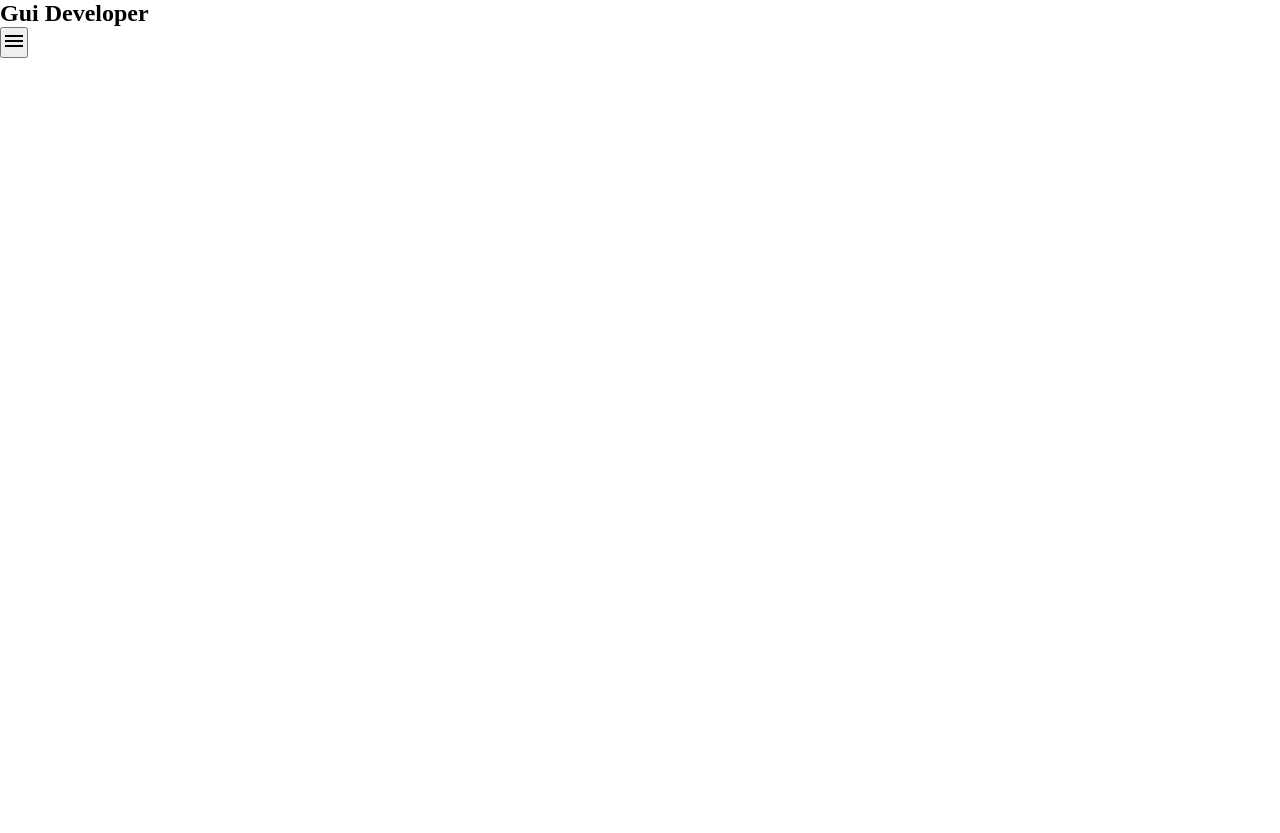
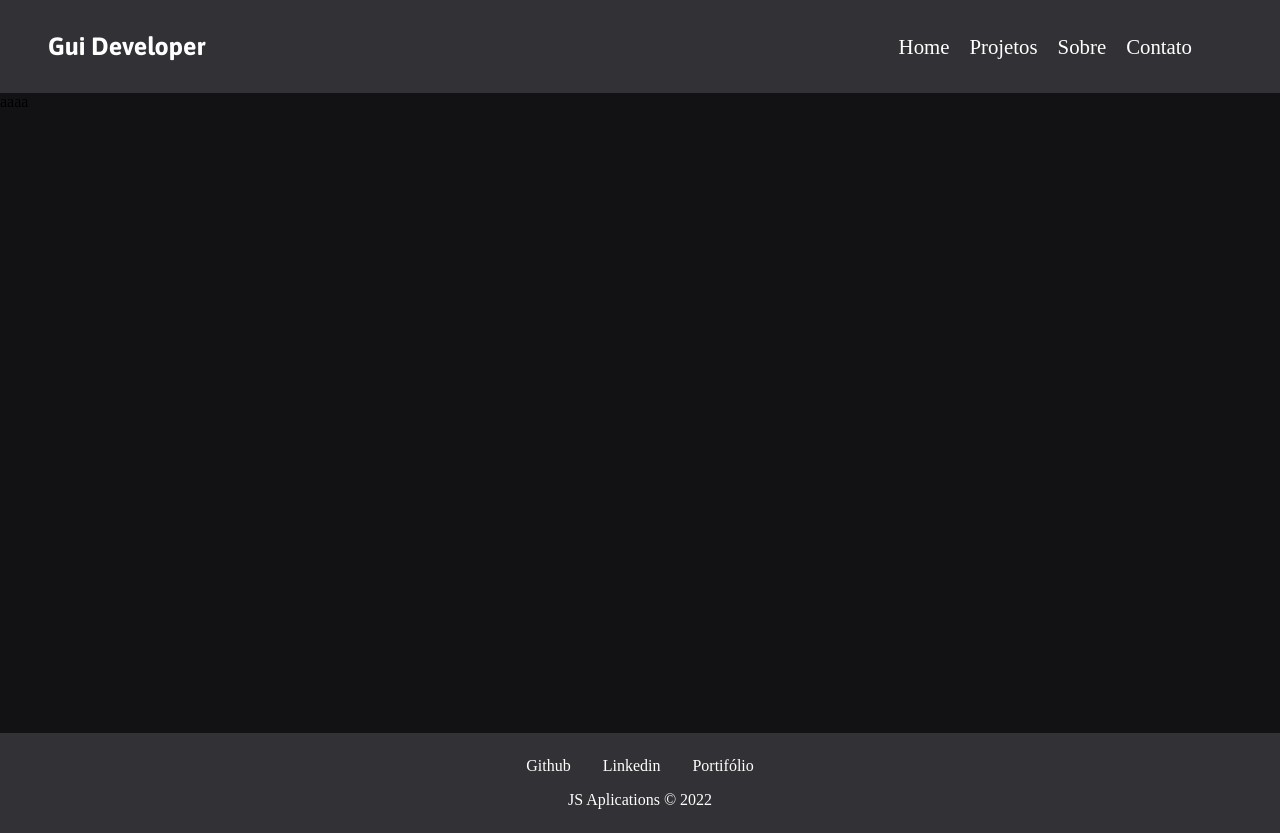
Before and after one commit to guilhermetrab/Treinando-JS, a plain HTML site: page index.html in a window 1280 px wide. Before the commit the page ends 800 px from the top, so only its background shows below. Drawn offline with Linux system fonts and the light colour scheme.

Commit message:
footer e header
ambos estão visualmente prontos

```diff
--- a/index.html
+++ b/index.html
@@ -8,29 +8,57 @@
     <link href="https://fonts.googleapis.com/icon?family=Material+Icons"rel="stylesheet">
     <link rel="stylesheet" href="styles/style.css">
 </head>
-<body>
+<body onresize="tela()">
     <header>
-        <nav>
-            <div>
-                <h1>Gui Developer<h1>
+        <nav id="navheader">
+            <div id="h1">
+                <h1><a href="">Gui Developer</a><h1>
             </div>
 
-            <div id="menupc">
-
+            <div id="menucomputer">
+                <div id="menupc">
+                    <a class="item" href="#">Home</a>
+                    <a class="item" href="#">Projetos</a>
+                    <a class="item" href="#">Sobre</a>
+                    <a class="item" href="#">Contato</a>
+                </div>
             </div>
 
-            <div>
-                <button onclick="menushow()">
+
+
+            <div id="menuicon">
+                <button id="buttonicon" onclick="menushow()">
                     <i id="icon" class="material-icons">menu</i>
                 </button>
-            </div>
-
-            <div id="menumobile">
-
+                <div id="menumobile">
+                    <div id="listmobile">
+                        <a class="item" href="#">Home</a>
+                        <a class="item" href="#">Projetos</a>
+                        <a class="item" href="#">Sobre</a>
+                        <a class="item" href="#">Contato</a>
+                    </div>
+                </div>
             </div>
         </nav>
     </header>
 
-    <script src="js/script.js"></script>
+    <main>
+        aaaa
+    </main>
+
+    <footer>
+        <ul class="social">
+            <li><a href="#">Github</a></li>
+            <li><a href="#">Linkedin</a></li>
+            <li><a href="#">Portifólio</a></li>
+        </ul>
+        <p class="copy_right">
+            <span><a href="#">JS Aplications</a></span> &copy; 2022
+        </p>
+    </footer>
+
+
+
+    <script src="js/navbar.js"></script>
 </body>
 </html>
--- /dev/null
+++ b/js/navbar.js
@@ -0,0 +1,21 @@
+function tela() {
+    if(window.innerWidth <=726){
+        menucomputer.style.display = 'none'
+        menuicon.style.display = 'block'
+        menumobile.style.display = 'none'
+    } else {
+        menucomputer.style.display = 'block'
+        menuicon.style.display = 'none'
+        menumobile.style.display = 'none'
+    }
+}
+
+
+
+function menushow() {
+    if(menumobile.style.display == 'none') {
+        menumobile.style.display = 'block'
+    } else {
+        menumobile.style.display = 'none'
+    }
+}
--- a/styles/style.css
+++ b/styles/style.css
@@ -1,6 +1,122 @@
+@import url('https://fonts.googleapis.com/css2?family=Asap:wght@700&family=Nunito:wght@700&family=Yellowtail&display=swap');
+
 /* geral */
 *{
     padding: 0;
     margin: 0;
     box-sizing: border-box;
 }
+::-webkit-scrollbar{
+    width: 0px;
+    height: 0px;
+}
+
+/* Header */
+
+#navheader {
+    display: flex;
+    align-items: center;
+    justify-content: space-between;
+    padding: 2rem 5.5rem;
+    background-color: #323236;
+    color: white;
+}
+
+.item {
+    text-decoration: none;
+    color: #fff;
+    font-size: 1.3em;
+}
+
+.item:hover{
+    transform: translate(-1px, -1px);
+}
+
+#h1 {
+    margin-right: 80px;
+    margin-left: -40px;
+}
+h1 a{
+    text-decoration: none;
+    color: #fff;
+    font-size: 25px;
+    font-family: 'Asap', sans-serif;
+}
+
+#menupc {
+    margin-right: -0px;
+    display: flex;
+    align-items: center;
+    justify-content: space-between;
+    flex-wrap: nowrap;
+    gap: 20px;
+}
+
+#buttonicon {
+    width: 100%;
+    background-color: transparent;
+    border: none;
+    cursor: pointer;
+}
+
+#icon {
+    color: white;
+    width: 40px;
+}
+
+#menumobile {
+    display: none;
+}
+
+#listmobile {
+    display: flex;
+    flex-direction: column;
+    gap: 10px;
+}
+
+#menuicon {
+    display: none;
+}
+
+/* Main */
+main {
+    height: 80vh;
+    background-color: rgb(18, 18, 20);
+}
+
+/* Footer */
+footer{
+    background-color: #323236;
+    color: white;
+    padding: 1.5em;
+    text-align: center;
+}
+
+.social {
+    display: flex;
+    justify-content: center;
+    list-style-type: none;
+}
+
+.social li{
+    margin: 0 1em;
+}
+
+.social li a{
+   text-decoration: none;
+   color: white;
+}
+
+.copy_right{
+    margin-top: 1em;
+    text-align: center;
+}
+
+.copy_right p{
+    font-weight: bold;
+}
+
+.copy_right a {
+    text-decoration: none;
+   color: white;
+}
```
Also changed, not shown: js/script.js (deleted).
